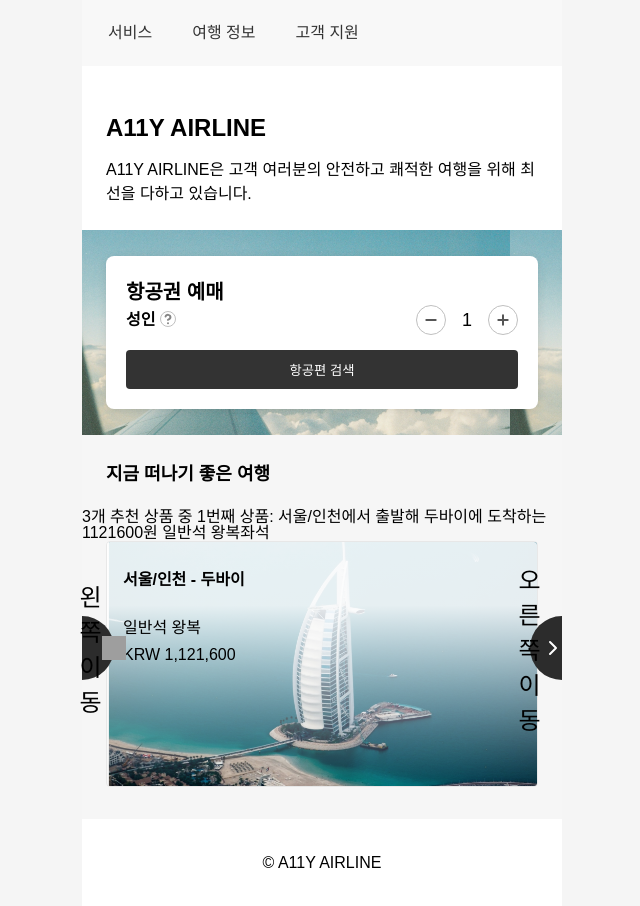
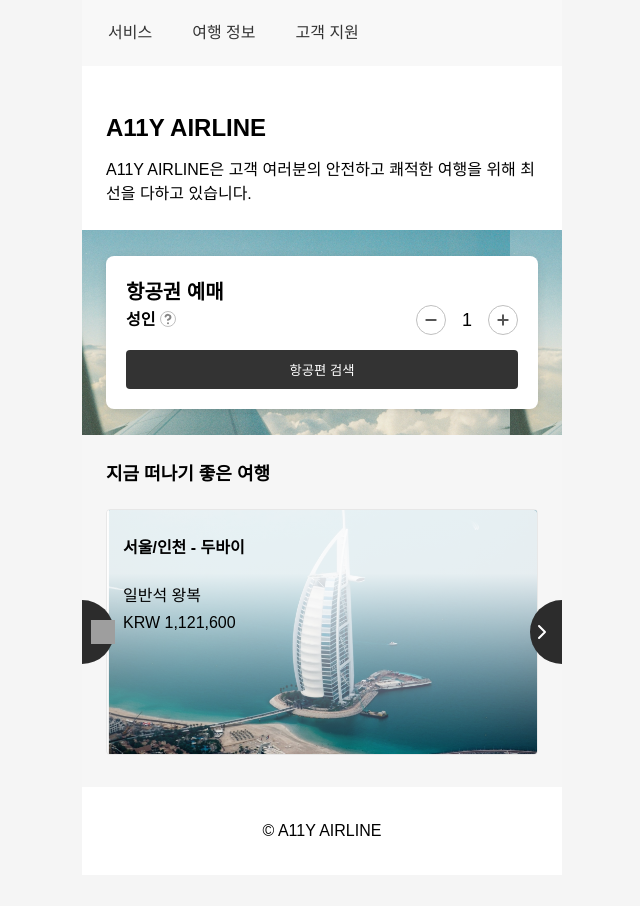
Before and after one commit to woowacourse/a11y-airline, a React (Vite) app: page / in a window 1280 px wide. Shown: the whole page, without its empty margins (318-958 px from the left). After the commit the page ends 875 px from the top, so only its background shows below. Built offline with nearby package versions, Linux system fonts and the light colour scheme; grey boxes are pictures that could not be loaded.

Commit message:
feat: 화면에 보이지 않고 스크린 리더기만 읽는 클래스 추가 및 적용

```diff
--- a/src/components/Navigation.tsx
+++ b/src/components/Navigation.tsx
@@ -57,7 +57,7 @@ const Navigation = () => {
 
   return (
     <>
-      <button className={styles.navToggle} onClick={toggleNav}>
+      <button className={styles.navToggle} onClick={toggleNav} type="button">
         {isNavOpen ? '닫기' : '메뉴'}
       </button>
       <nav id="main-nav" className={`${styles.mainNav} ${isNavOpen ? styles.mainNavActive : ''}`}>
--- a/src/index.css
+++ b/src/index.css
@@ -117,3 +117,9 @@ body {
   font-family: Arial, sans-serif;
   background-color: #f5f5f5;
 }
+
+.screen-only {
+  position: absolute;
+  top: -999999px;
+  left: 0;
+}
```
